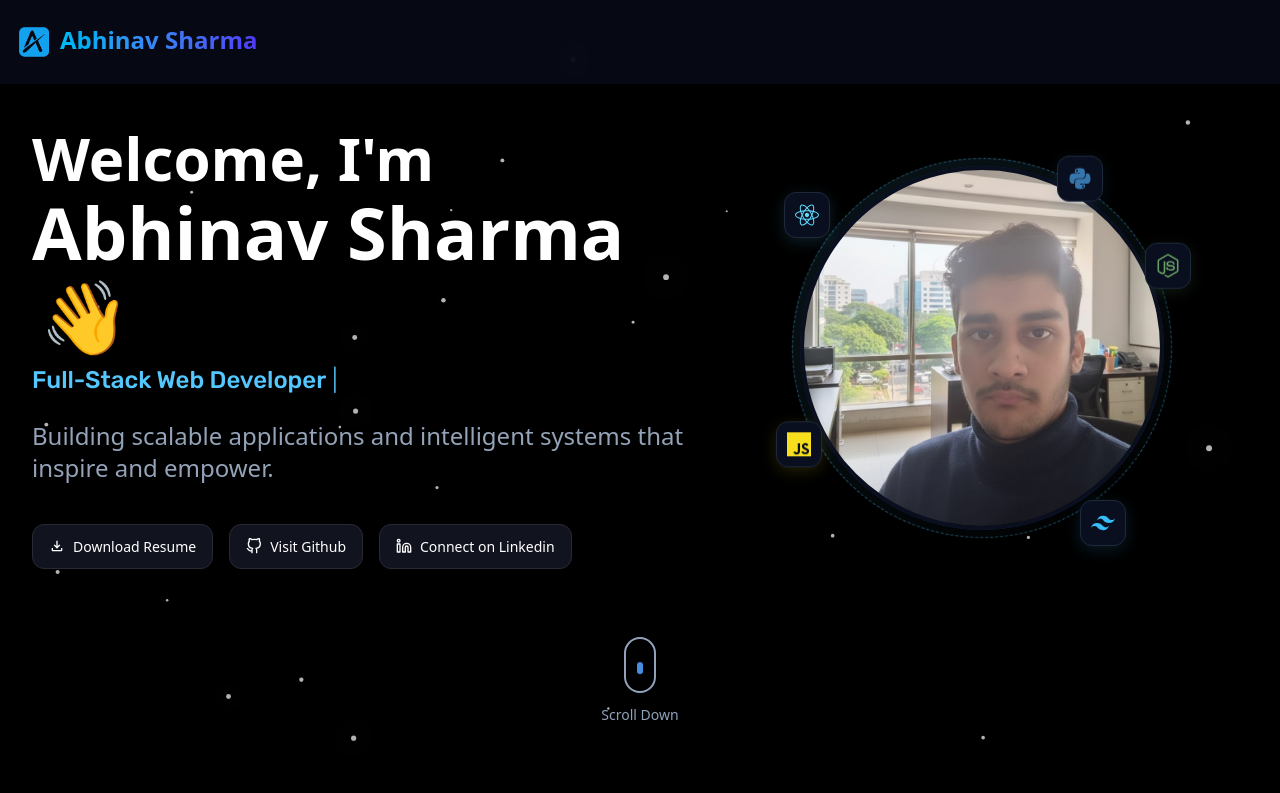
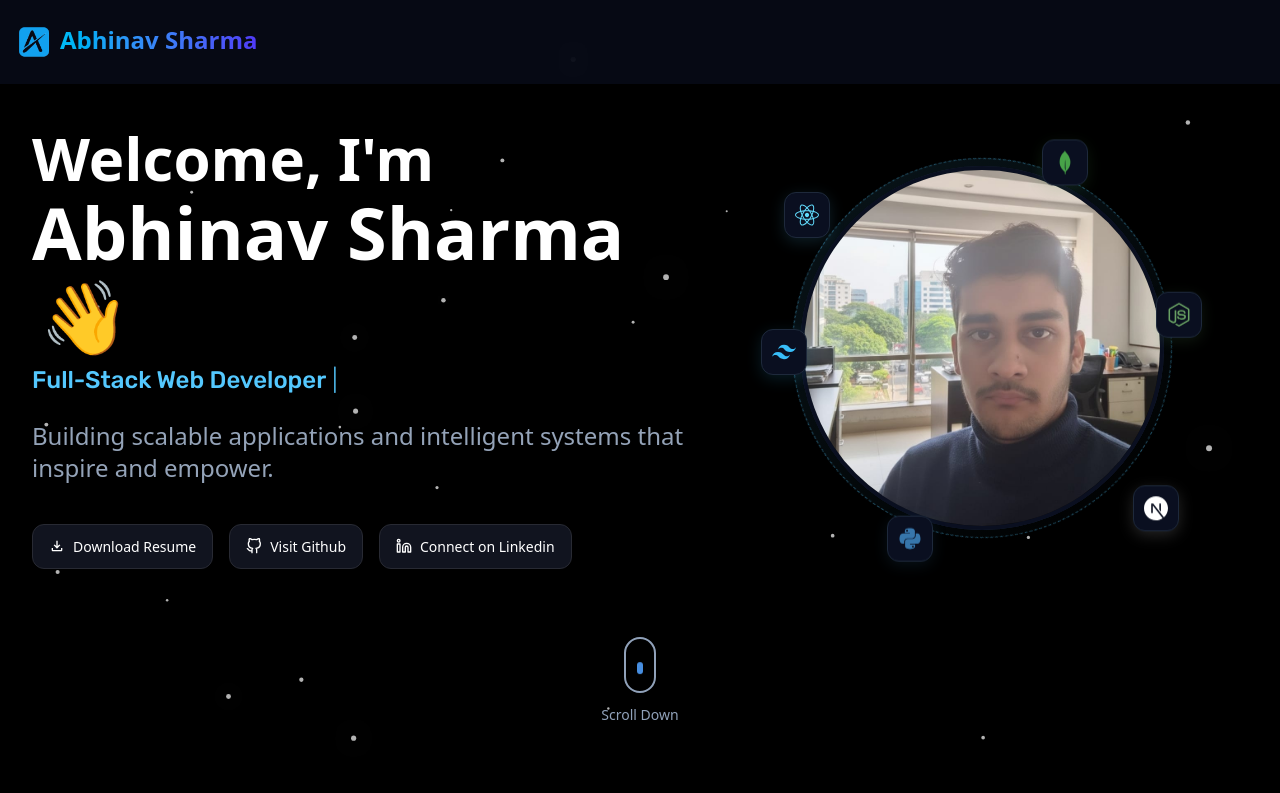
Before and after one commit to Abhinavsharma005/Portfolio, a React (Vite) app: page / in a window 1280 px wide. Shown: the top 793 px of the page. Built offline with nearby package versions, Linux system fonts and the light colour scheme.

Commit message:
added new floating skill badges

```diff
--- a/src/App.jsx
+++ b/src/App.jsx
@@ -13,7 +13,7 @@ import ScrollButton from './Components/ScrollButton';
 import ScrollToTop from './Components/ScrollToTop';
 import Footer from './Components/Footer';
 import { FaReact, FaNodeJs, FaPython } from 'react-icons/fa';
-import { SiTailwindcss, SiJavascript } from 'react-icons/si';
+import { SiTailwindcss, SiMongodb, SiNextdotjs } from 'react-icons/si';
 import ParticlesBackground from './Components/ParticlesBackground';
 
 const NavLink = ({ href, targetId, currentActive, children, onClick }) => {
@@ -188,25 +188,35 @@ function App() {
                         />
                       </div>
 
-                      {/* Floating Skill Badges */}
+                      {/* Floating Skill Badges (6 items in Orbit) */}
+                      {/* Top Left */}
                       <div className="absolute top-[8%] -left-[2%] z-20 p-2 sm:p-2.5 bg-[#0a0f20] rounded-xl shadow-[0_4px_15px_rgba(84,200,254,0.15)] border border-[#1e293b] animate-float cursor-pointer hover:scale-110 transition-transform" style={{ animationDelay: '0s' }}>
                         <FaReact className="text-[#61DAFB] text-xl sm:text-2xl" />
                       </div>
 
-                      <div className="absolute top-[22%] -right-[5%] z-20 p-2 sm:p-2.5 bg-[#0a0f20] rounded-xl shadow-[0_4px_15px_rgba(104,160,99,0.15)] border border-[#1e293b] animate-float cursor-pointer hover:scale-110 transition-transform" style={{ animationDelay: '1.2s' }}>
+                      {/* Top Right */}
+                      <div className="absolute -top-[5%] right-[22%] z-20 p-2 sm:p-2.5 bg-[#0a0f20] rounded-xl shadow-[0_4px_15px_rgba(71,162,72,0.15)] border border-[#1e293b] animate-float cursor-pointer hover:scale-110 transition-transform" style={{ animationDelay: '0.5s' }}>
+                        <SiMongodb className="text-[#47A248] text-xl sm:text-2xl" />
+                      </div>
+
+                      {/* Right Middle */}
+                      <div className="absolute top-[35%] -right-[8%] z-20 p-2 sm:p-2.5 bg-[#0a0f20] rounded-xl shadow-[0_4px_15px_rgba(104,160,99,0.15)] border border-[#1e293b] animate-float cursor-pointer hover:scale-110 transition-transform" style={{ animationDelay: '1.2s' }}>
                         <FaNodeJs className="text-[#68A063] text-xl sm:text-2xl" />
                       </div>
 
-                      <div className="absolute bottom-[22%] -left-[4%] z-20 p-2 sm:p-2.5 bg-[#0a0f20] rounded-xl shadow-[0_4px_15px_rgba(247,223,30,0.15)] border border-[#1e293b] animate-float cursor-pointer hover:scale-110 transition-transform" style={{ animationDelay: '2.5s' }}>
-                        <SiJavascript className="text-[#F7DF1E] text-xl sm:text-2xl" />
+                      {/* Bottom Right */}
+                      <div className="absolute bottom-[5%] -right-[2%] z-20 p-2 sm:p-2.5 bg-[#0a0f20] rounded-xl shadow-[0_4px_15px_rgba(255,255,255,0.15)] border border-[#1e293b] animate-float cursor-pointer hover:scale-110 transition-transform" style={{ animationDelay: '2.5s' }}>
+                        <SiNextdotjs className="text-white text-xl sm:text-2xl" />
                       </div>
 
-                      <div className="absolute -bottom-[2%] right-[12%] z-20 p-2 sm:p-2.5 bg-[#0a0f20] rounded-xl shadow-[0_4px_15px_rgba(56,189,248,0.15)] border border-[#1e293b] animate-float cursor-pointer hover:scale-110 transition-transform" style={{ animationDelay: '0.8s' }}>
-                        <SiTailwindcss className="text-[#38BDF8] text-xl sm:text-2xl" />
+                      {/* Bottom Left */}
+                      <div className="absolute -bottom-[5%] left-[25%] z-20 p-2 sm:p-2.5 bg-[#0a0f20] rounded-xl shadow-[0_4px_15px_rgba(55,118,171,0.15)] border border-[#1e293b] animate-float cursor-pointer hover:scale-110 transition-transform" style={{ animationDelay: '1.8s' }}>
+                        <FaPython className="text-[#3776AB] text-xl sm:text-2xl" />
                       </div>
 
-                      <div className="absolute -top-[2%] right-[18%] z-20 p-2 sm:p-2.5 bg-[#0a0f20] rounded-xl shadow-[0_4px_15px_rgba(55,118,171,0.15)] border border-[#1e293b] animate-float cursor-pointer hover:scale-110 transition-transform" style={{ animationDelay: '1.8s' }}>
-                        <FaPython className="text-[#3776AB] text-xl sm:text-2xl" />
+                      {/* Left Middle */}
+                      <div className="absolute top-[45%] -left-[8%] z-20 p-2 sm:p-2.5 bg-[#0a0f20] rounded-xl shadow-[0_4px_15px_rgba(56,189,248,0.15)] border border-[#1e293b] animate-float cursor-pointer hover:scale-110 transition-transform" style={{ animationDelay: '0.8s' }}>
+                        <SiTailwindcss className="text-[#38BDF8] text-xl sm:text-2xl" />
                       </div>
                     </div>
                   </div>
```
